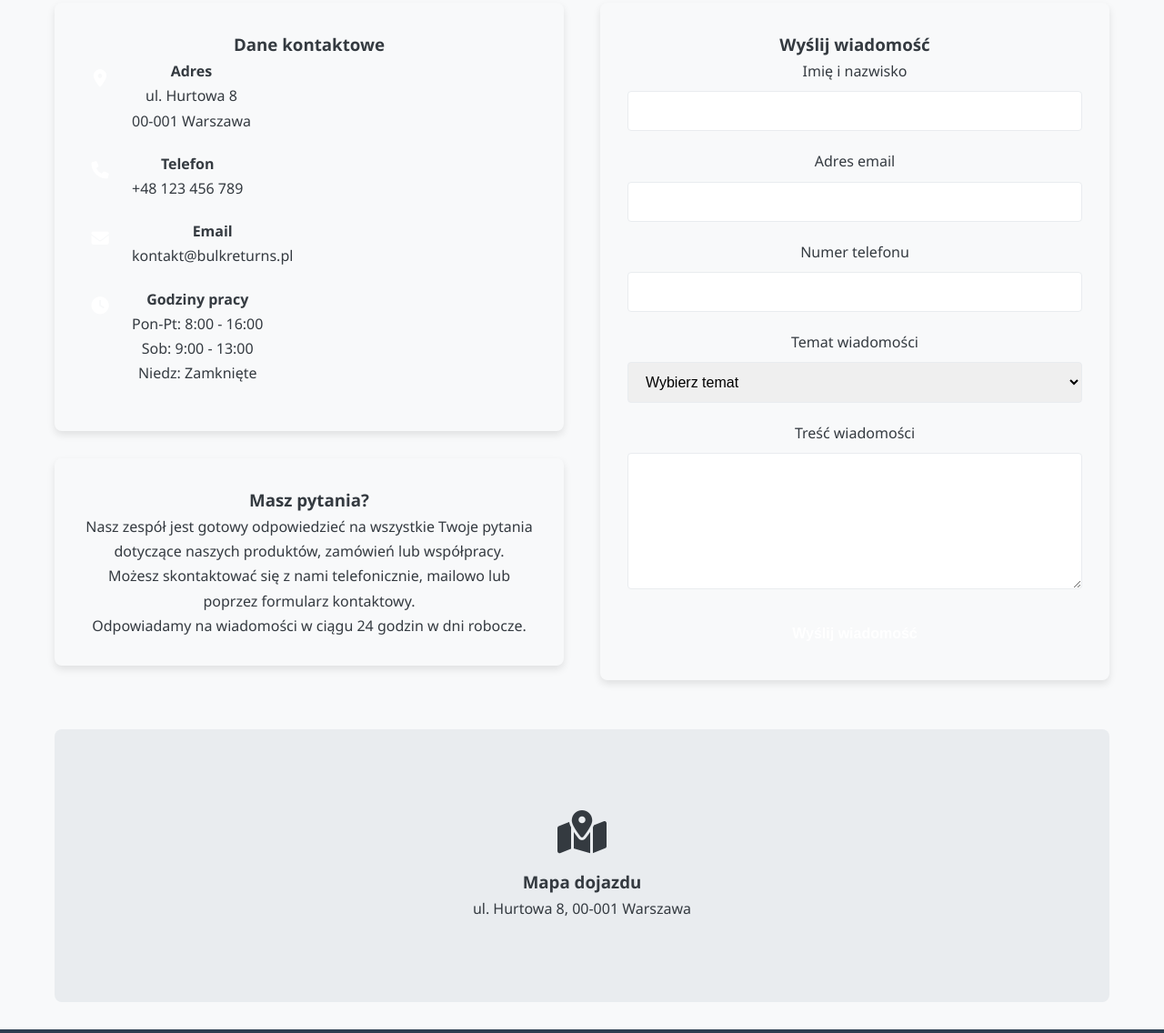
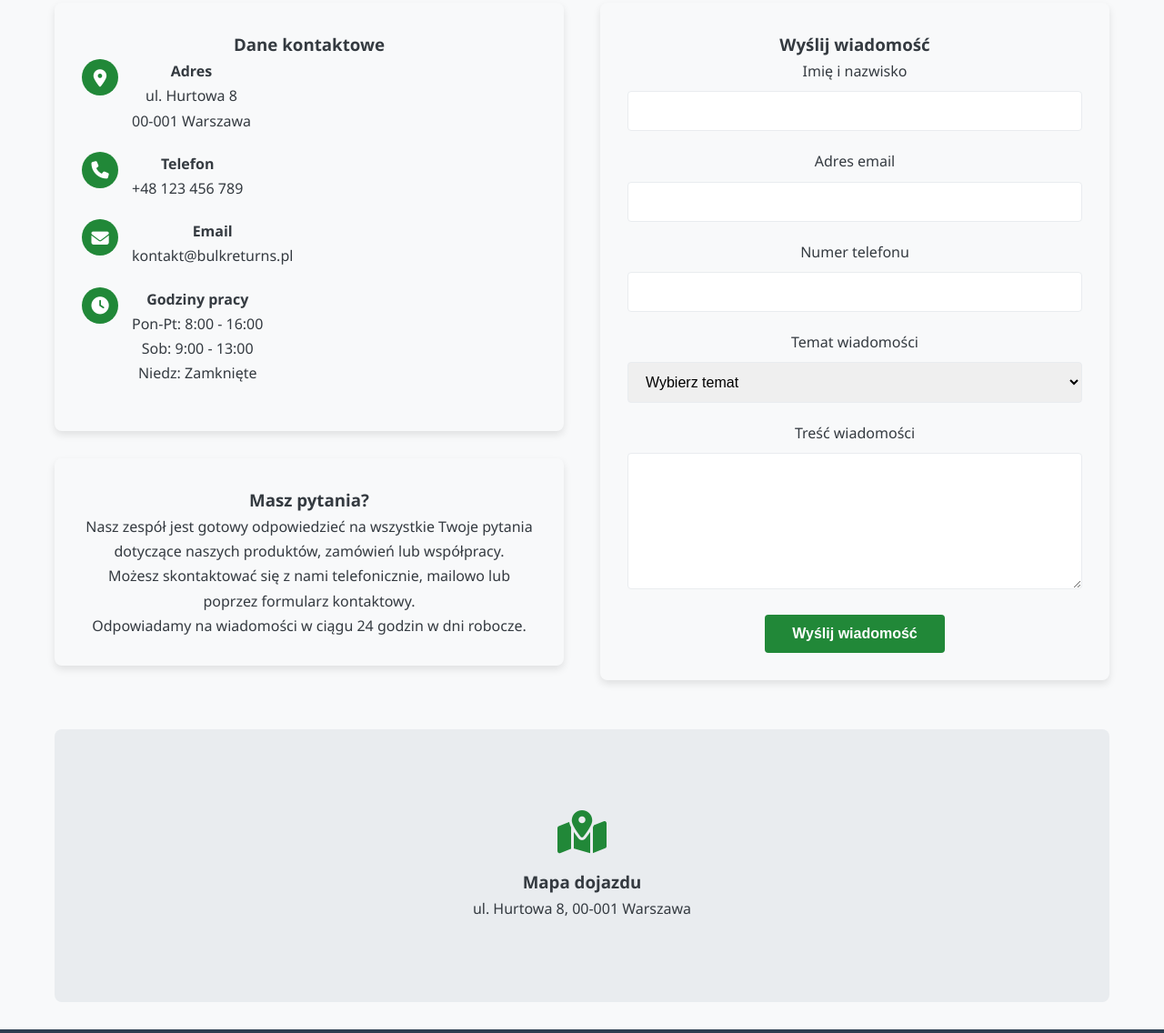
Before and after one commit to iluxiii/website, a website: page public/kontakt.html in a window 1280 px wide. Shown: the part 309-1445 px from the top of the page at 91% size. Drawn offline with Linux system fonts and the light colour scheme.

Commit message:
Update kontakt.html

```diff
--- a/public/kontakt.html
+++ b/public/kontakt.html
@@ -43,7 +43,7 @@
         .contact-icon {
             width: 40px;
             height: 40px;
-            background: var(--primary);
+            background: var(--primary-color);
             border-radius: 50%;
             display: flex;
             align-items: center;
@@ -87,7 +87,7 @@
         }
 
         .submit-btn {
-            background: var(--primary);
+            background: var(--primary-color);
             color: white;
             border: none;
             padding: 12px 30px;
@@ -120,7 +120,7 @@
 
         .map-placeholder i {
             font-size: 3rem;
-            color: var(--primary);
+            color: var(--primary-color);
             margin-bottom: 15px;
         }
     </style>
```
